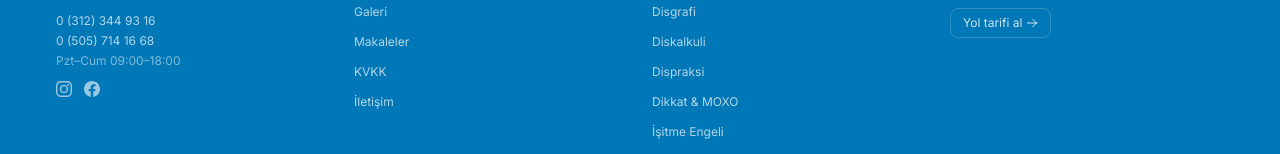
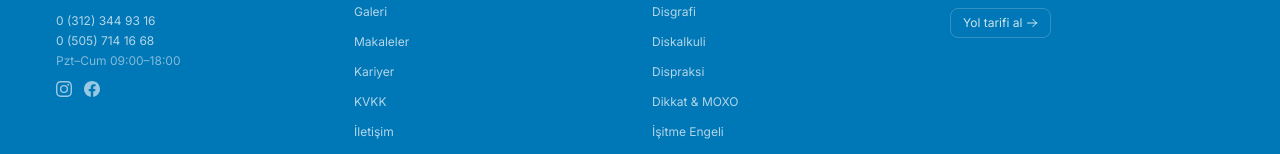
Before and after one commit to dcoban2022/baskent-next-web, a Next.js app: page /oyun-terapisi in a window 1280 px wide. Shown: the part 2230-2384 px from the top of the page. Built offline with nearby package versions, Linux system fonts and the light colour scheme.

Commit message:
Footer ve sitemap'e /kariyer eklendi
Co-Authored-By: Claude Sonnet 4.6 <noreply@anthropic.com>
Claude-Session: https://claude.ai/code/session_01KWZEEMgjHAGgGJUWhDEUGU

```diff
--- a/src/app/sitemap.ts
+++ b/src/app/sitemap.ts
@@ -26,6 +26,7 @@ export default function sitemap(): MetadataRoute.Sitemap {
     "/oyun-terapisi",
     "/bireysel-ve-grup-egitimi",
     "/iletisim",
+    "/kariyer",
     "/kvkk",
   ];
 
--- a/src/components/Footer/index.tsx
+++ b/src/components/Footer/index.tsx
@@ -6,6 +6,7 @@ const kurumsal = [
   { title: "Kadromuz", href: "/kadromuz" },
   { title: "Galeri", href: "/galeri" },
   { title: "Makaleler", href: "/makaleler" },
+  { title: "Kariyer", href: "/kariyer" },
   { title: "KVKK", href: "/kvkk" },
   { title: "İletişim", href: "/iletisim" },
 ];
```
